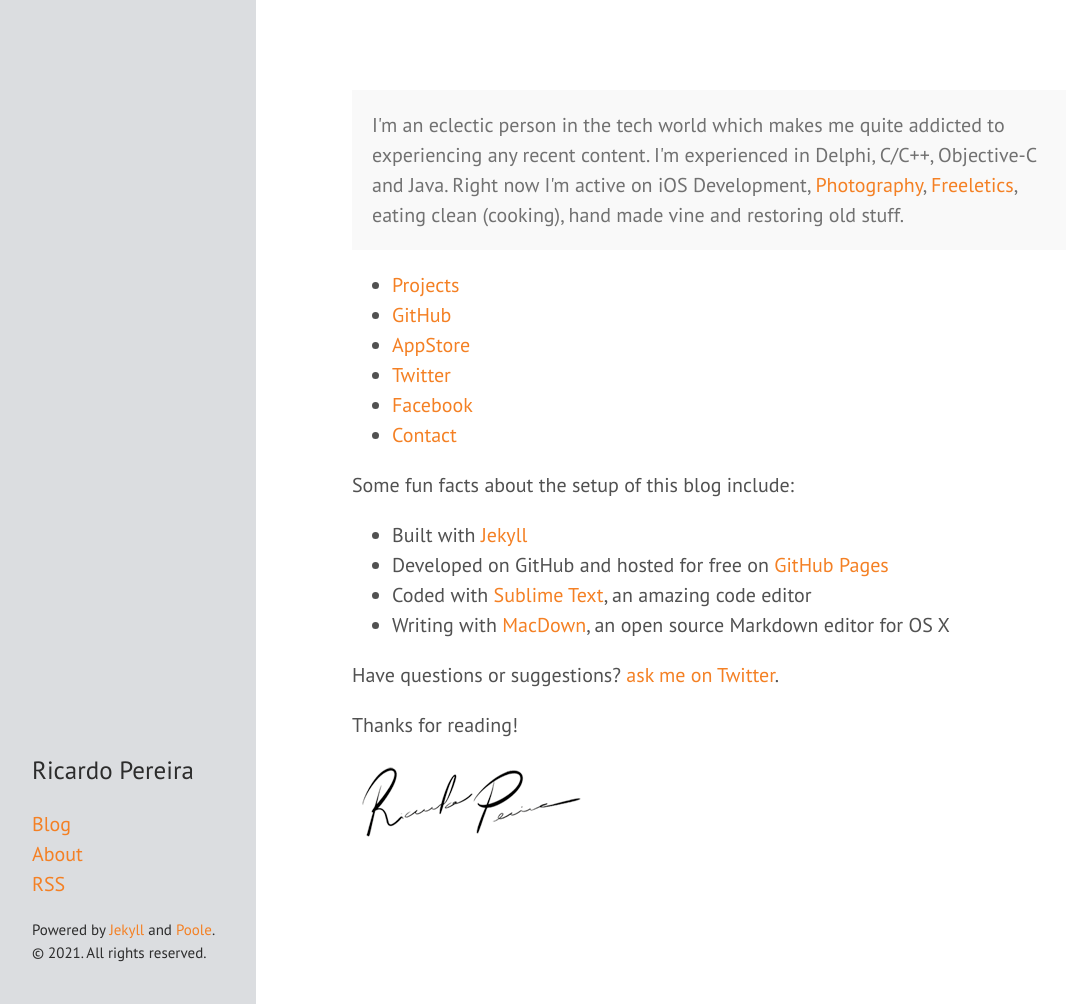
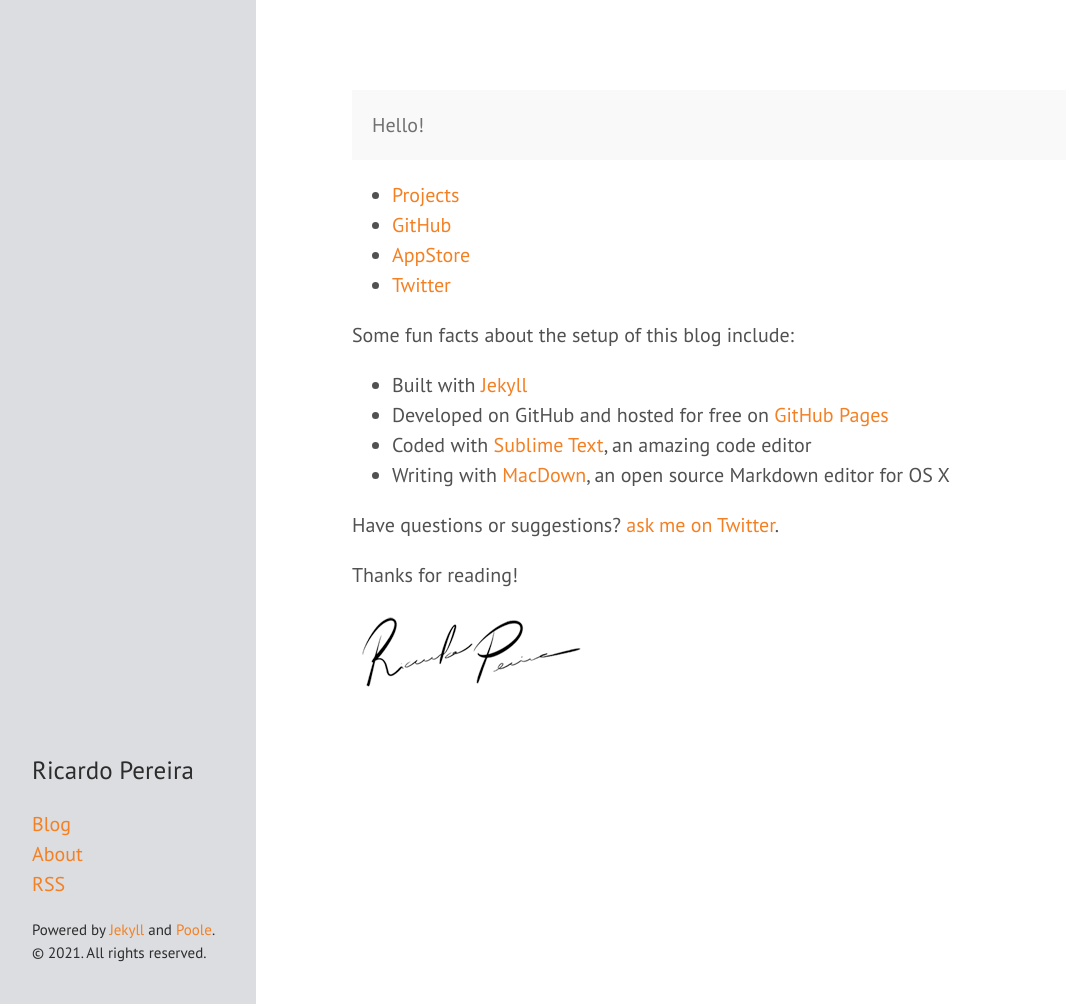
Before and after one commit to ricardopereira/blog, a Jekyll site: the page built from about.md, in a window 1280 px wide and 1004 px high. Shown: the whole window, without its empty margins (8-1074 px from the left). Built offline with Jekyll 4.4.1, drawn with Linux system fonts in a browser that asks for light colours; nearby versions of some CDN libraries; our own code applies the rules of GitHub Pages for plain Markdown files.

Commit message:
Update description

```diff
--- a/about.md
+++ b/about.md
@@ -1,13 +1,11 @@
 <p class="message">
-I'm an eclectic person in the tech world which makes me quite addicted to experiencing any recent content. I'm experienced in Delphi, C/C++, Objective-C and Java. Right now I'm active on iOS Development, <a href="http://500px.com/ricardopereiraw" target="_blanc">Photography</a>, <a href="https://www.freeletics.com/en" target="_blanc">Freeletics</a>, eating clean (cooking), hand made vine and restoring old stuff.
+Hello!
 </p>
 
-* [Projects](http://ricardopereira.eu)
+* [Projects](https://ricardopereira.eu)
 * [GitHub](https://github.com/ricardopereira)
 * [AppStore](https://itunes.apple.com/us/artist/ricardo-pereira/id805143344)
-* [Twitter](https://twitter.com/ricardopereiraw)
-* [Facebook](https://www.facebook.com/ricardopereira.eu)
-* [Contact](mailto:m@ricardopereira.eu)
+* [Twitter](https://twitter.com/ricprw)
 
 Some fun facts about the setup of this blog include:
 
```
